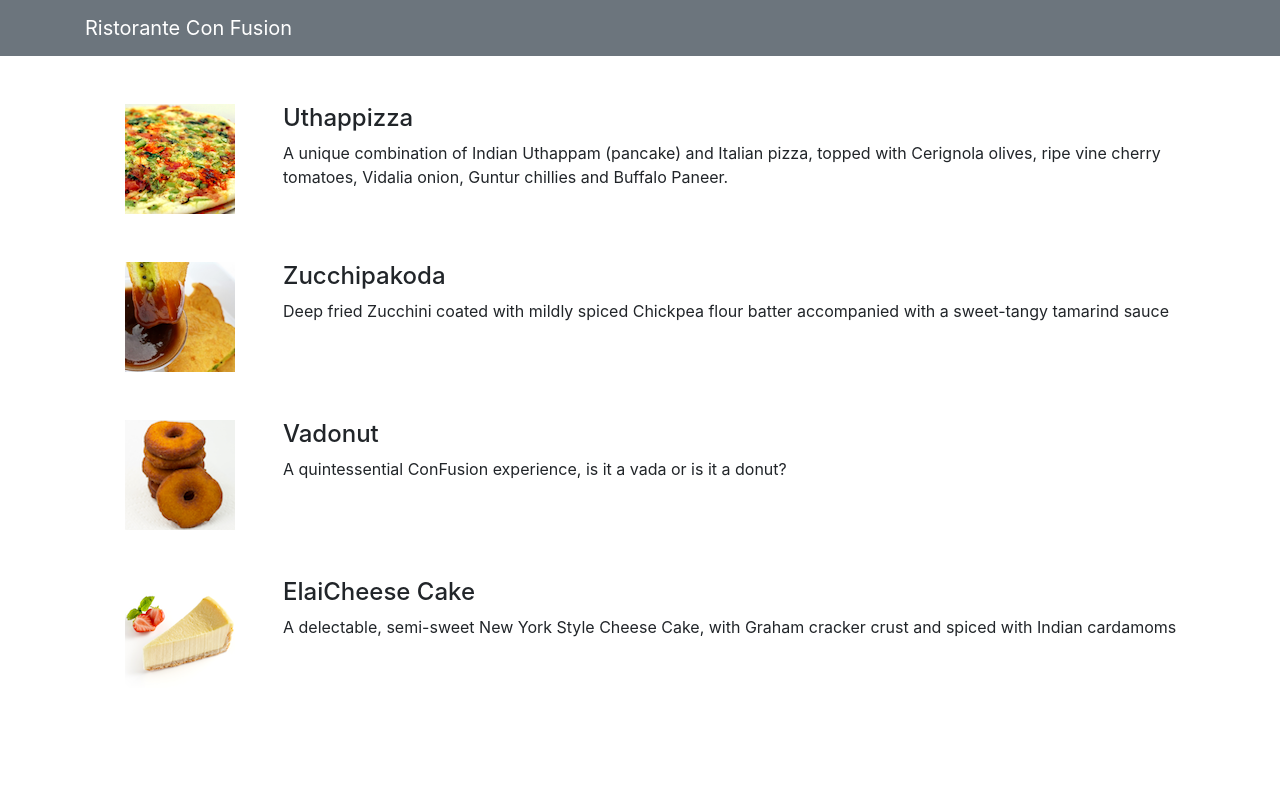
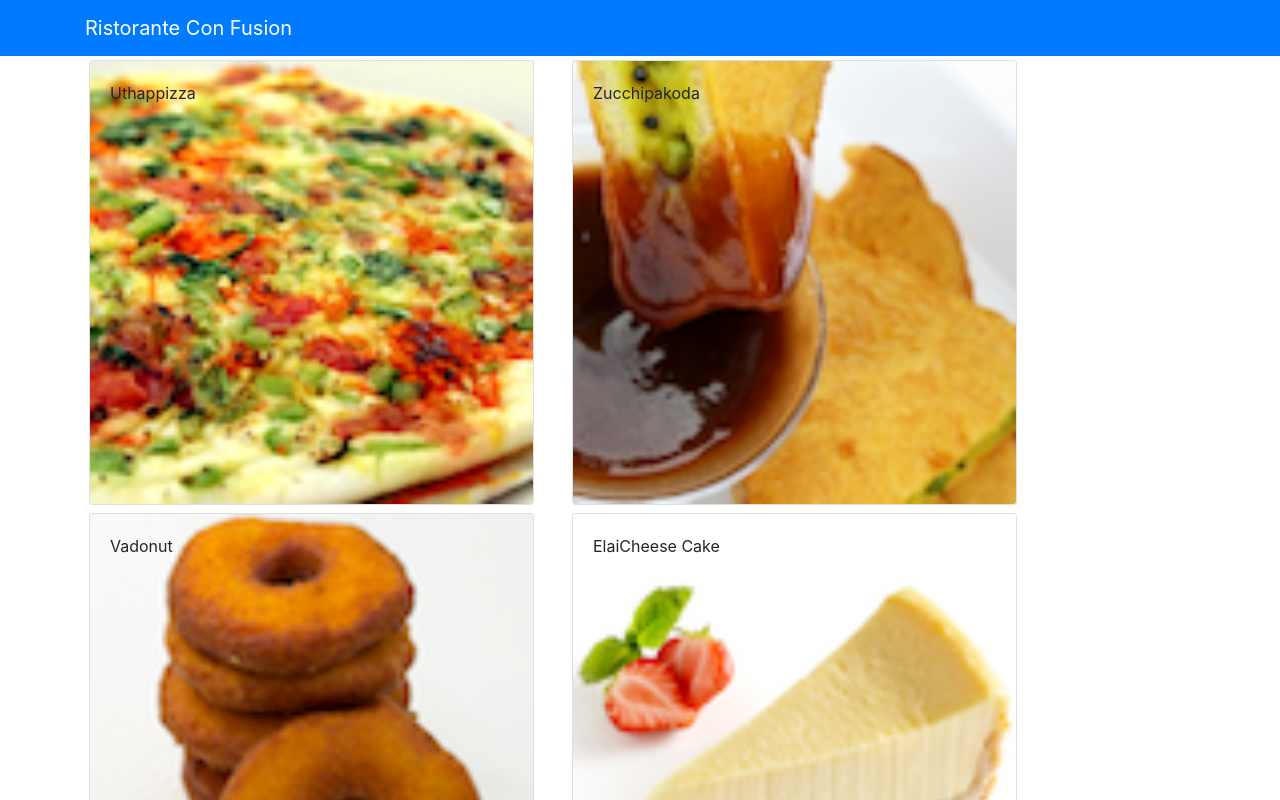
Before and after one commit to Ra1782/Restuarant-website, a React (Create React App) app: page / in a window 1280 px wide. Shown: the top 800 px of the page. Built offline with nearby package versions, Linux system fonts and the light colour scheme.

Commit message:
components

```diff
--- a/src/App.js
+++ b/src/App.js
@@ -1,19 +1,29 @@
-import React from 'react';
+import React, { Component } from 'react';
 import logo from './logo.svg';
 import { Navbar, NavbarBrand } from 'reactstrap';
 import Menu from './components/MenuComponent';
+import { DISHES } from './shared/dishes';
+import './App.css';
 
-function App() {
+class App extends Component{
+  constructor(props){
+    super(props);
+    this.state={
+      dishes:DISHES
+    };
+  }
+  render(){
     return (
       <div>
-      <Navbar dark color="secondary" >
+        <Navbar dark color="primary" >
           <div className="container">
             <NavbarBrand href="/">Ristorante Con Fusion</NavbarBrand>
           </div>
         </Navbar>
-      <Menu />
+        <Menu dishes={this.state.dishes}/>
       </div>
     );
   }
+}
 
 export default App;
--- a/src/components/MenuComponent.js
+++ b/src/components/MenuComponent.js
@@ -1,60 +1,43 @@
 import React, { Component } from 'react';
-import { Media } from 'reactstrap';
+import { Card, CardImg, CardImgOverlay, CardBody, CardText, CardTitle } from 'reactstrap';
 
 class Menu extends Component {
     constructor(props) {
         super(props);
         this.state = {
-            dishes: [
-                {
-                  id: 0,
-                  name:'Uthappizza',
-                  image: 'assets/images/uthappizza.png',
-                  category: 'mains',
-                  label:'Hot',
-                  price:'4.99',
-                  description:'A unique combination of Indian Uthappam (pancake) and Italian pizza, topped with Cerignola olives, ripe vine cherry tomatoes, Vidalia onion, Guntur chillies and Buffalo Paneer.'                        },
-               {
-                  id: 1,
-                  name:'Zucchipakoda',
-                  image: 'assets/images/zucchipakoda.png',
-                  category: 'appetizer',
-                  label:'',
-                  price:'1.99',
-                  description:'Deep fried Zucchini coated with mildly spiced Chickpea flour batter accompanied with a sweet-tangy tamarind sauce'                        },
-               {
-                  id: 2,
-                  name:'Vadonut',
-                  image: 'assets/images/vadonut.png',
-                  category: 'appetizer',
-                  label:'New',
-                  price:'1.99',
-                  description:'A quintessential ConFusion experience, is it a vada or is it a donut?'                        },
-               {
-                  id: 3,
-                  name:'ElaiCheese Cake',
-                  image: 'assets/images/elaicheesecake.png',
-                  category: 'dessert',
-                  label:'',
-                  price:'2.99',
-                  description:'A delectable, semi-sweet New York Style Cheese Cake, with Graham cracker crust and spiced with Indian cardamoms'                        }
-               ],
+            selectedDish: null
         };
+    }
+    onDishSelect(dish){
+      this.setState({selectedDish:dish});
+    }
+    renderDish(dish){
+      if(dish!=null){
+        return(
+          <Card>
+            <CardImg width="100%" src={dish.image} alt={dish.name} />
+            <CardBody>
+              <CardTitle>{dish.name}</CardTitle>
+              <CardText>{dish.description}</CardText>
+            </CardBody>
+          </Card>
+        );
+      }
+      else{
+        return(<div></div>);
+      }
     }
 
     render() {
-        const menu = this.state.dishes.map((dish) => {
+        const menu = this.props.dishes.map((dish) => {
             return (
-              <div key={dish.id} className="col-12 mt-5">
-                <Media tag="li">
-                  <Media left middle>
-                      <Media object src={dish.image} alt={dish.name} />
-                  </Media>
-                  <Media body className="ml-5">
-                    <Media heading>{dish.name}</Media>
-                    <p>{dish.description}</p>
-                  </Media>
-                </Media>
+              <div key={dish.id} className="col-12 col-md-5 m-1">
+                <Card onClick={() => this.onDishSelect(dish)}>
+                      <CardImg width="100%" src={dish.image} alt={dish.name} />
+                  <CardImgOverlay>
+                    <CardTitle>{dish.name}</CardTitle>
+                  </CardImgOverlay>
+                </Card>
               </div>
             );
         });
@@ -62,9 +45,12 @@
         return (
           <div className="container">
             <div className="row">
-              <Media list>
-                  {menu}
-              </Media>
+              {menu}
+            </div>
+            <div className="row">
+              <div  className="col-12 col-md-5 m-1">
+                {this.renderDish(this.state.selectedDish)}
+              </div>
             </div>
           </div>
         );
--- /dev/null
+++ b/src/shared/dishes.js
@@ -0,0 +1,34 @@
+export const DISHES = [
+    {
+        id: 0,
+        name:'Uthappizza',
+        image: 'assets/images/uthappizza.png',
+        category: 'mains',
+        label:'Hot',
+        price:'4.99',
+        description:'A unique combination of Indian Uthappam (pancake) and Italian pizza, topped with Cerignola olives, ripe vine cherry tomatoes, Vidalia onion, Guntur chillies and Buffalo Paneer.'                        },
+     {
+        id: 1,
+        name:'Zucchipakoda',
+        image: 'assets/images/zucchipakoda.png',
+        category: 'appetizer',
+        label:'',
+        price:'1.99',
+        description:'Deep fried Zucchini coated with mildly spiced Chickpea flour batter accompanied with a sweet-tangy tamarind sauce'                        },
+     {
+        id: 2,
+        name:'Vadonut',
+        image: 'assets/images/vadonut.png',
+        category: 'appetizer',
+        label:'New',
+        price:'1.99',
+        description:'A quintessential ConFusion experience, is it a vada or is it a donut?'                        },
+     {
+        id: 3,
+        name:'ElaiCheese Cake',
+        image: 'assets/images/elaicheesecake.png',
+        category: 'dessert',
+        label:'',
+        price:'2.99',
+        description:'A delectable, semi-sweet New York Style Cheese Cake, with Graham cracker crust and spiced with Indian cardamoms'                        }
+];
```
Lines whose indentation alone changed are shown as unchanged.
